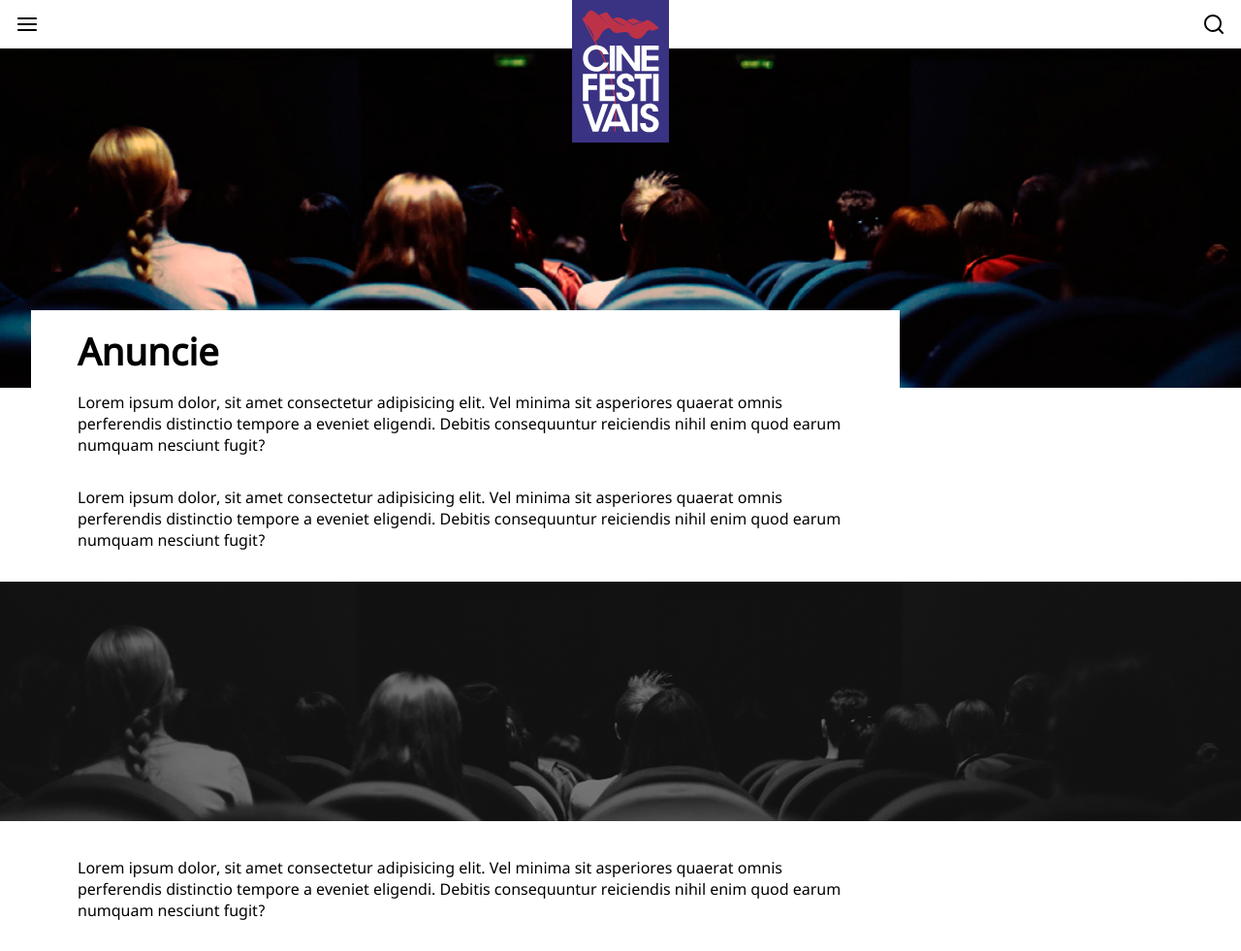
After one commit to FelipeTeixeira/cinefestivais, a PHP site: page /anuncie.php in a window 1280 px wide. The commit adds this page. Shown: the top 981 px of the page at 97% size. Run offline with PHP 8.4, Linux system fonts and the light colour scheme.

Commit message:
anuncie page

```diff
--- /dev/null
+++ b/app/anuncie.php
@@ -0,0 +1,46 @@
+<?php
+	include 'templates/nav-bar.php';
+?>
+
+<header class="post-header full bg-img bg-quemsomos">
+</header>
+
+<article class="">
+    <section class="content content-card">
+        <h3 class="content-card--title">Anuncie</h3>
+
+        <p class="content-card--text">Lorem ipsum dolor, sit amet consectetur adipisicing elit.
+            Vel minima sit asperiores quaerat omnis perferendis distinctio
+            tempore a eveniet eligendi. Debitis consequuntur reiciendis nihil
+            enim quod earum numquam nesciunt fugit?</p>
+
+        <p class="content-card--text">Lorem ipsum dolor, sit amet consectetur adipisicing elit.
+            Vel minima sit asperiores quaerat omnis perferendis distinctio
+            tempore a eveniet eligendi. Debitis consequuntur reiciendis nihil
+            enim quod earum numquam nesciunt fugit?</p>
+
+    </section>
+
+    <img src="./assets/img/newsletter-bg.png" alt="" class="img-full">
+
+    <section class="content content-card-margin">
+
+        <p class="content-card--text">Lorem ipsum dolor, sit amet consectetur adipisicing elit.
+            Vel minima sit asperiores quaerat omnis perferendis distinctio
+            tempore a eveniet eligendi. Debitis consequuntur reiciendis nihil
+            enim quod earum numquam nesciunt fugit?</p>
+
+    </section>
+
+    <?php
+        include 'templates/newsletter.php';
+    ?>
+
+    <?php
+        include 'templates/sigacine.php';
+    ?>
+</article>
+
+<?php
+	include 'templates/footer.php';
+?>
--- a/app/assets/scss/components/_content.scss
+++ b/app/assets/scss/components/_content.scss
@@ -36,8 +36,8 @@
         display: flex;
         flex-flow: column;
         margin: 32px 32px 0;
+        margin-top: -80px;
         position: relative;
-        top: -80px;
         @media screen and (min-width: 1024px) {
             width: 70%;
         }
@@ -50,4 +50,11 @@
             margin: 16px 0;
         }
     }
+
+    &-card-margin {
+        margin: 0 32px 0;
+        @media screen and (min-width: 1024px) {
+            width: 70%;
+        }
+    }
 }
--- a/app/assets/scss/objects/_form.scss
+++ b/app/assets/scss/objects/_form.scss
@@ -43,7 +43,6 @@
         flex-flow: column wrap;
         justify-content: center;
         position: relative;
-        top: 40px;
         width: 100%;
         @media screen and (min-width: 768px) {
             flex-flow: row wrap;
--- a/app/assets/scss/trumps/_trumps.scss
+++ b/app/assets/scss/trumps/_trumps.scss
@@ -45,6 +45,10 @@
     }
 }
 
+.img-full {
+
+}
+
 .has-error {
     color: #F44336;
 }
--- a/app/templates/nav-bar.php
+++ b/app/templates/nav-bar.php
@@ -32,7 +32,7 @@
 			<li><a href="" class="navbar-menu-item">Reportagens</a></li>
 			<li><a href="" class="navbar-menu-item">Podcasts</a></li>
 			<li><a href="quem-somos.php" class="navbar-menu-item teste">Quem Somos</a></li>
-			<li><a href="" class="navbar-menu-item teste">Anuncie</a></li>
+			<li><a href="anuncie.php" class="navbar-menu-item teste">Anuncie</a></li>
 			<li><a href="contato.php" class="navbar-menu-item teste">Contato</a></li>
 			<li>
 				<a href="" class="navbar-menu-social">
```
Also changed, not shown: app/assets/css/style.css, 1 other file.
